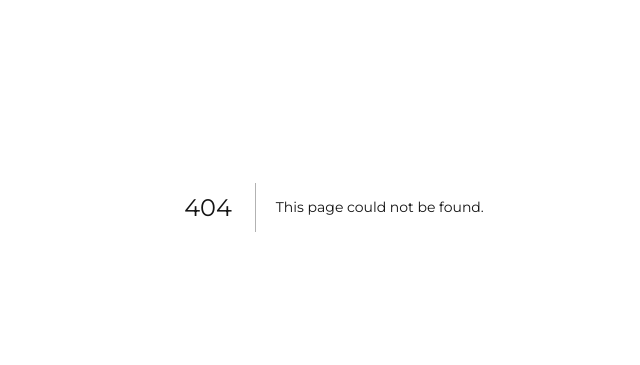
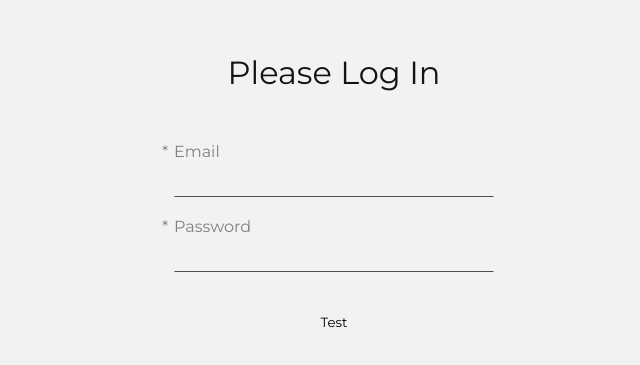
Before and after one commit to PacificConsultingGroup/pcg-vultr-dashboard, a Next.js app in the folder frontend/: page /login in a window 1280 px wide. Before the commit this address had no page. Shown: the part 193-558 px from the top of the page, without its empty margins (306-946 px from the left). Built offline with nearby package versions, Linux system fonts and the light colour scheme; no server answers.

Commit message:
feat: Implement login page

```diff
--- /dev/null
+++ b/frontend/src/pages/login/index.module.css
@@ -0,0 +1,73 @@
+.overallContainer {
+  position: relative;
+  display: grid;
+  place-items: center;
+  width: 100%;
+  min-height: 100vh;
+}
+
+.loginCard {
+  position: relative;
+  display: flex;
+  flex-direction: column;
+  align-items: center;
+  width: 320px;
+}
+
+.title {
+  position: relative;
+  font-size: var(--font-size-largest);
+  white-space: nowrap;
+  margin-bottom: 50px;
+}
+
+.form {
+  position: relative;
+  width: 100%;
+  margin-bottom: 30px;
+}
+.formFieldList {
+  position: relative;
+  display: flex;
+  flex-direction: column;
+  gap: 20px;
+  margin-bottom: 40px;
+}
+.fieldContainer {
+  position: relative;
+  display: flex;
+  flex-direction: column;
+  gap: 10px;
+}
+.fieldContainer.required > label::before {
+  position: absolute;
+  content: '*';
+  left: -12px;
+  font-size: var(--font-size-regular);
+  color: var(--color-red-base);
+}
+.fieldContainer > label {
+  font-size: var(--font-size-regular);
+}
+.fieldContainer > input {
+  font-size: calc(var(--font-size-regular) - 1px);
+}
+.fieldContainer > input.valid {
+  border-color: transparent transparent var(--color-ok-base) transparent;
+}
+.fieldContainer > input.invalid {
+  border-color: transparent transparent var(--color-error-base) transparent;
+}
+.errorMessage {
+  color: var(--color-error-light);
+  font-size: var(--font-size-small);
+}
+.loginButton {
+  width: 100%;
+}
+
+@media (max-width: 600px) {
+  .loginCard {
+    width: 70%;
+  }
+}
--- /dev/null
+++ b/frontend/src/pages/login/index.tsx
@@ -0,0 +1,116 @@
+
+import { NextPage } from 'next';
+import { useRouter } from 'next/router';
+import { ChangeEvent, MouseEvent, useCallback, useEffect, useRef, useState } from 'react';
+import axios from 'axios';
+import useLoggedInUser from '@/src/hooks/useLoggedInUser';
+import { validateEmail, validatePassword } from '@/src/utils/validators';
+import styles from './index.module.css';
+
+interface FormValues {
+  email: string,
+  password: string
+}
+
+interface FormErrors {
+  email?: string;
+  password?: string;
+}
+
+const LoginPage: NextPage = () => {
+
+  const router = useRouter();
+
+  const { loggedInUser, login } = useLoggedInUser();
+
+  useEffect(() => {
+    if (loggedInUser) router.back();
+  }, [loggedInUser, router]);
+
+  const [formValues, setFormValues] = useState<FormValues>({ email: '', password: '' });
+  const [formErrors, setFormErrors] = useState<FormErrors>({});
+  const validateOnChangeRef = useRef(false);
+
+  function formInputChangeHandler(e: ChangeEvent<HTMLInputElement | HTMLTextAreaElement>) {
+    const { name, value } = e.target;
+    setFormValues({ ...formValues, [name]: value });
+    if (validateOnChangeRef.current) validate();
+  }
+
+  const validate = useCallback(() => {
+    const errors: FormErrors = {
+      email: validateEmail(formValues.email),
+      password: validatePassword(formValues.password, false)
+    };
+    setFormErrors(errors);
+    return (Object.values(errors).every(errorValue => errorValue === undefined));
+  }, [formValues]);
+
+  useEffect(() => {
+    if (validateOnChangeRef.current) validate();
+  }, [formValues, validate]);
+
+  function clickHandlerLoginButton(e: MouseEvent) {
+    e.preventDefault();
+    validateOnChangeRef.current = true;
+    const allInputsAreValid = validate();
+    if (!allInputsAreValid) return;
+    (async () => {
+      try {
+        const { email, password } = formValues;
+        await login(email, password);
+        router.back();
+      } catch (error) {
+        if (axios.isAxiosError(error)) {
+          if (error.response?.status === 401) setFormErrors({ password: 'Email or password is incorrect' });
+        }
+        console.log(error);
+      }
+    })();
+  }
+
+  return (
+    <div className={ styles.overallContainer }>
+      <div className={ styles.loginCard }>
+        <h1 className={ styles.title }>Please Log In</h1>
+        <form className={ styles.form }>
+          <ol className={ styles.formFieldList }>
+            <li className={ `${styles.fieldContainer} ${styles.required}` }>
+              <label htmlFor='email'>
+                Email
+              </label>
+              <input
+                id='email'
+                className={ validateOnChangeRef.current && formErrors.email ? styles.invalid : undefined }
+                type='text'
+                name='email'
+                onChange={ formInputChangeHandler }
+                value={ formValues.email }
+              />
+              { formErrors.email && <p className={ styles.errorMessage }>{ formErrors.email }</p> }
+            </li>
+            <li className={ `${styles.fieldContainer} ${styles.required}` }>
+              <label htmlFor='password'>
+                Password
+              </label>
+              <input
+                id='password'
+                className={ validateOnChangeRef.current && formErrors.password ? styles.invalid : undefined }
+                type='text'
+                name='password'
+                onChange={ formInputChangeHandler }
+                value={ formValues.password }
+              />
+              { formErrors.password && <p className={ styles.errorMessage }>{ formErrors.password }</p> }
+            </li>
+          </ol>
+          <button type="button" className={ styles.loginButton } onClick={ clickHandlerLoginButton }>
+            Test
+          </button>
+        </form>
+      </div>
+    </div>
+  );
+};
+
+export default LoginPage;
--- a/frontend/src/pages/test/index.module.css
+++ b/frontend/src/pages/test/index.module.css
@@ -1,4 +1,12 @@
-
 .overallContainer {
   position: relative;
+  display: grid;
+  place-items: center;
+  min-height: 100vh;
 }
+
+.inputField {
+  position: relative;
+  display: flex;
+  flex-direction: column;
+}
--- /dev/null
+++ b/frontend/src/utils/validators.ts
@@ -0,0 +1,17 @@
+
+export function validateEmail(email: string) {
+  if (!email) return 'Please enter an email';
+  if (!/^.+@.+$/.test(email)) return 'Please enter a valid email';
+  if (email.length > 100) return 'Please enter an email no longer than 100 characters';
+
+  return undefined;
+}
+
+export function validatePassword(password: string, detailed?: boolean) {
+  if (!password) return 'Please enter a password';
+  if (detailed) {
+    if (password.length < 8 || password.length > 24) return 'Password needs to be between 8 to 24 characters';
+  }
+
+  return undefined;
+}
```
